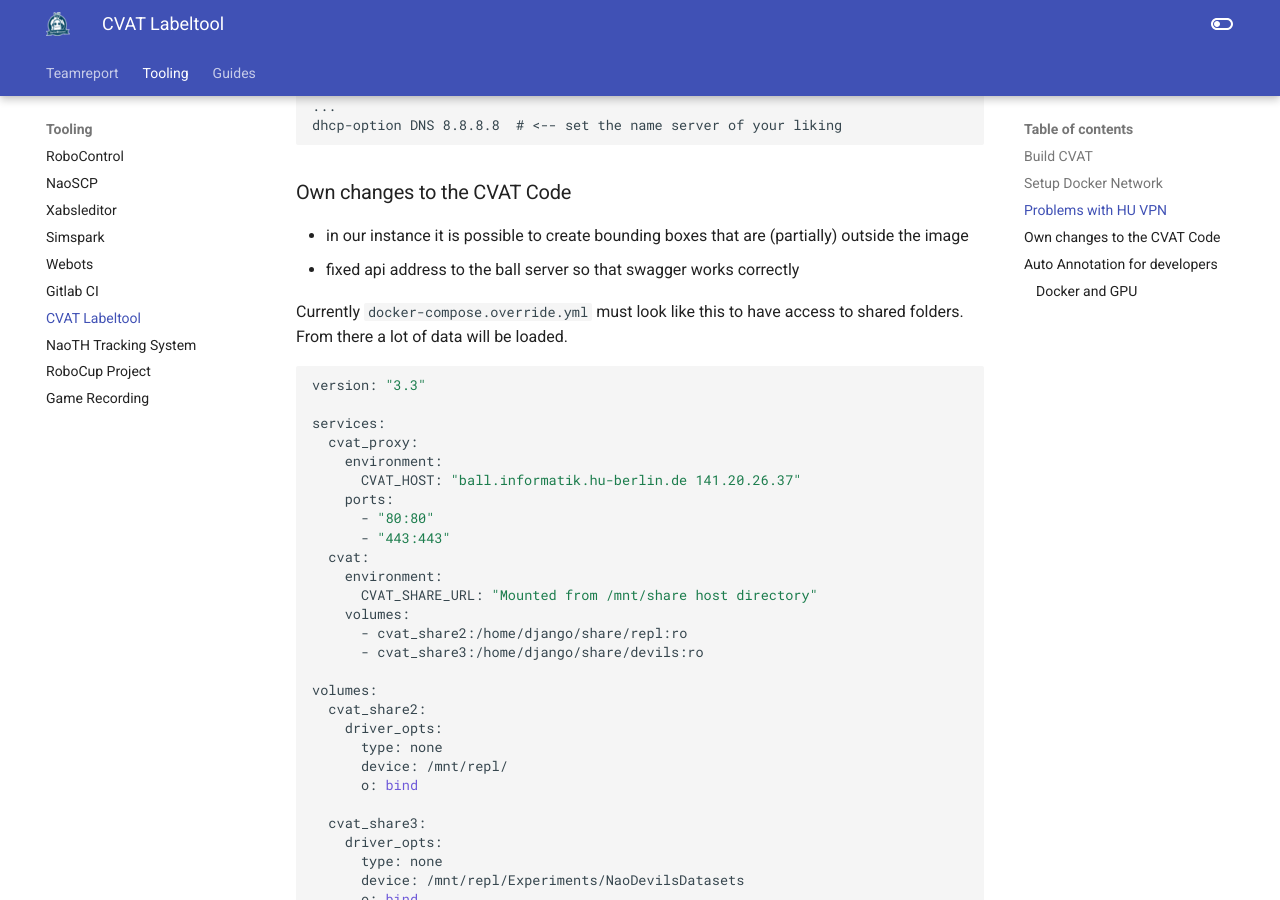
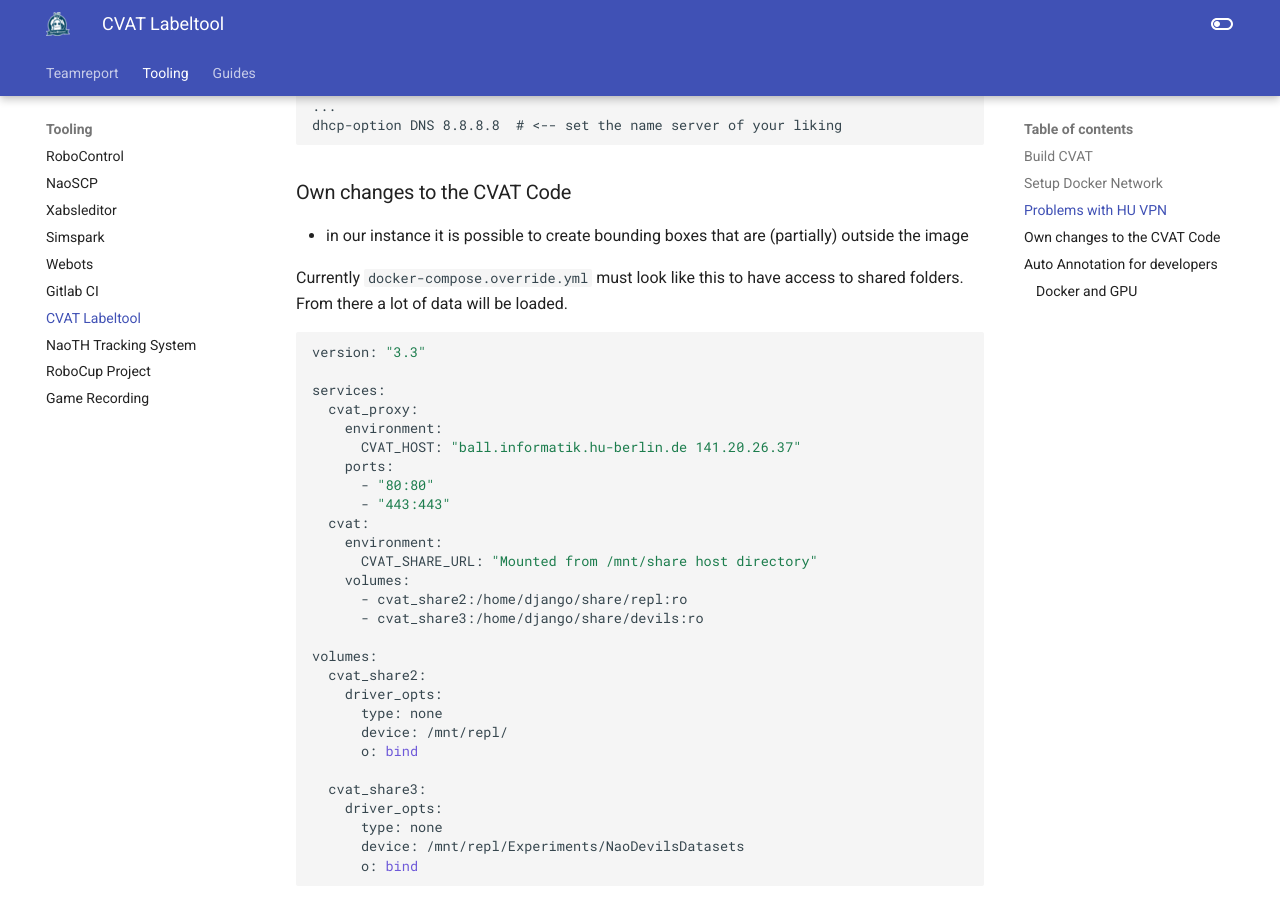
Before and after one commit to BerlinUnited/berlinunited.github.io, an MkDocs documentation site: the page built from docs/naoth_tools/cvat.md, in a window 1280 px wide and 900 px high, scrolled down 1659 px. Built offline with MkDocs 1.6.1 and Material for MkDocs 9.7.7, drawn with Linux system fonts in a browser that asks for light colours.

Commit message:
remove note about change that is reverted because its no longer necessary

````diff
--- a/docs/naoth_tools/cvat.md
+++ b/docs/naoth_tools/cvat.md
@@ -72,7 +72,6 @@
 
 ### Own changes to the CVAT Code
 - in our instance it is possible to create bounding boxes that are (partially) outside the image
-- fixed api address to the ball server so that swagger works correctly
 
 Currently `docker-compose.override.yml` must look like this to have access to shared folders. From there a lot of data will be loaded.
 ```bash
````
